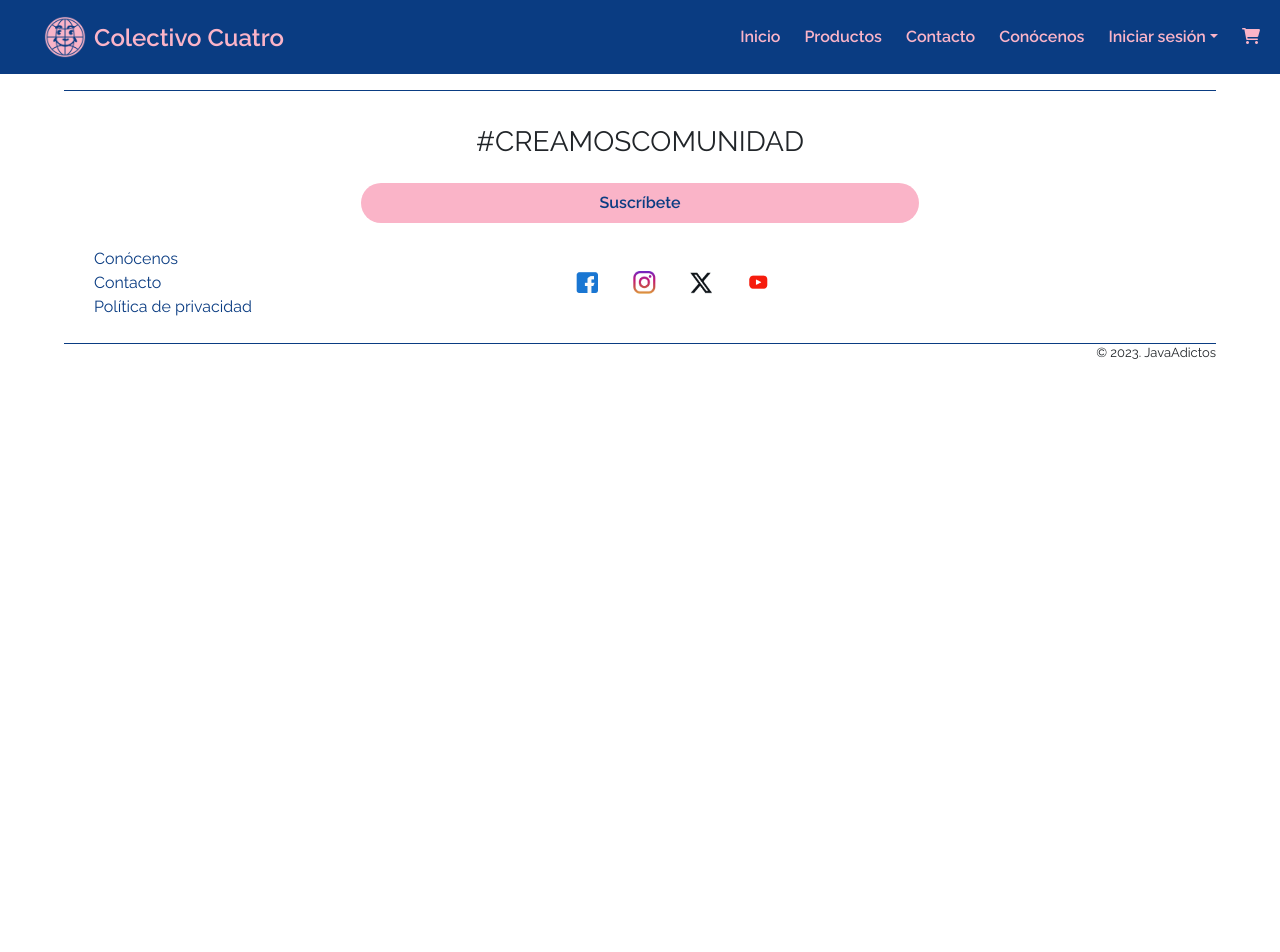
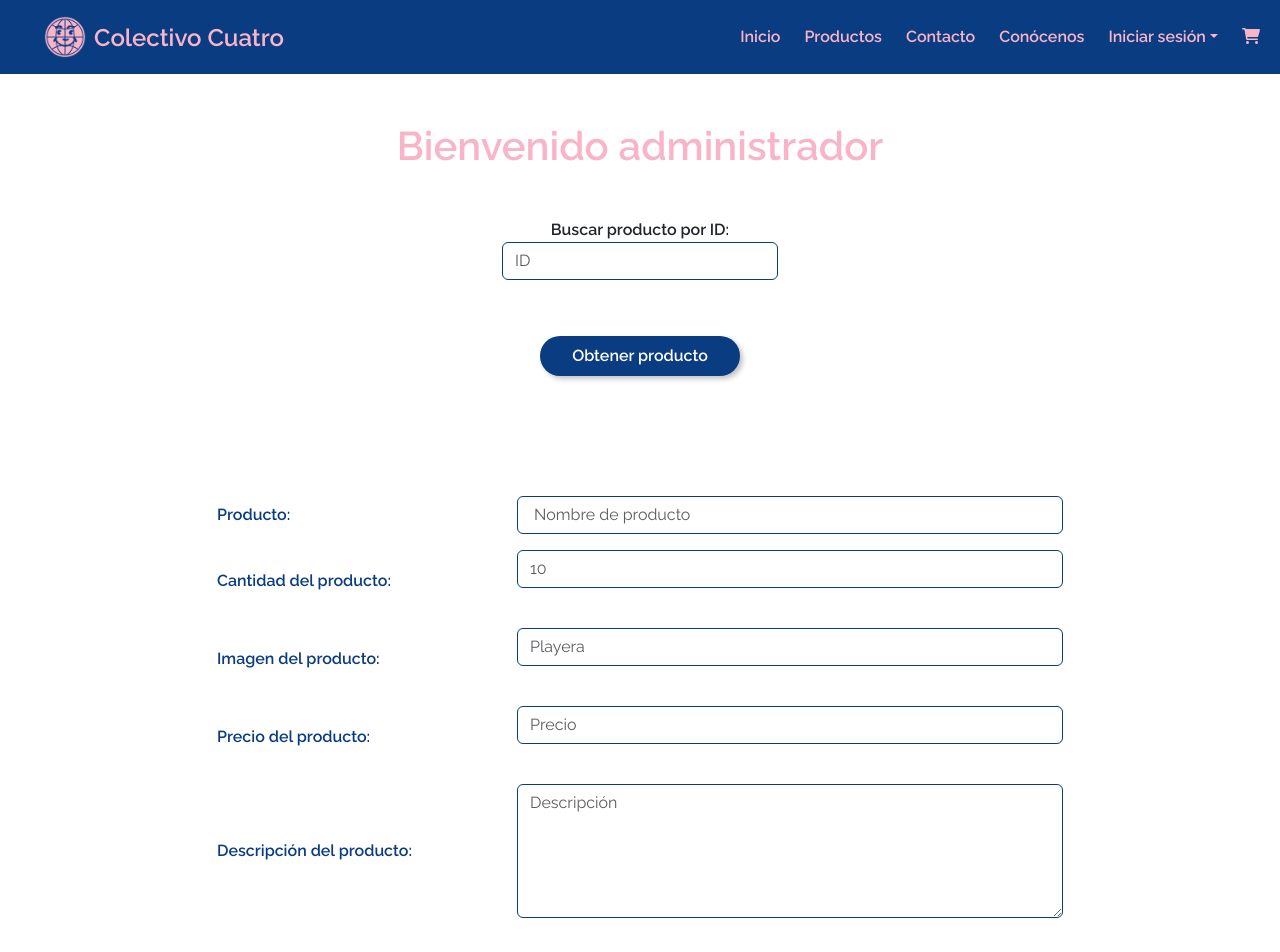
Before and after one commit to LuisRFE0/colectivo-cuatro-react, a React (Vite) app: page /colectivo-cuatro-react/productsform in a window 1280 px wide. Shown: the top 952 px of the page. Before the commit the page ends 800 px from the top, so only its background shows below. Built offline with nearby package versions, Linux system fonts and the light colour scheme.

Commit message:
Creacion del form productos

```diff
--- a/src/App.jsx
+++ b/src/App.jsx
@@ -8,6 +8,7 @@ import { Contact } from "./components/Contact/Contact";
 import { Nosotros } from "./components/AboutUs/Nosotros";
 import { Login } from "./components/Login/Login";
 import Singup from "./components/Login/Singup";
+import { ProductForm } from "./components/ProductForm/ProductForm";
 
 
 export const App = () => {
@@ -25,6 +26,7 @@ export const App = () => {
                     <Route path="/colectivo-cuatro-react/nosotros" element={<Nosotros />} />
                     <Route path="/colectivo-cuatro-react/login" element={<Login />} />
                     <Route path="/colectivo-cuatro-react/singup" element={<Singup />} />
+                    <Route path="/colectivo-cuatro-react/productsform" element={<ProductForm />} />
 
 
 
--- /dev/null
+++ b/src/assets/styles/formProduct.css
@@ -0,0 +1,68 @@
+:root {
+
+    --rosa: #FAB4C8;
+    --amarillo: #FAF0A0;
+    --azul: #0A3C82;
+}
+
+.titulo-admin {
+    color: var(--rosa);
+    font-weight: 700;
+}
+
+.largo-div {
+    width: 300px;
+}
+
+.form-product label {
+    color: var(--azul);
+    font-weight: 700;
+    width: 300px;
+}
+
+.form-product input,
+.form-product textarea,
+.border-input,
+#input-buscar {
+    border: var(--azul) solid 1px;
+}
+
+.id-hidden {
+    display: none;
+}
+
+
+.largo {
+    width: 200px;
+    padding: 8px 16px;
+}
+
+/* .largo-div {
+    justify-content: center;
+} */
+
+.options {
+    justify-content: center;
+}
+
+
+.mensaje-alerta p,
+.alerta-find p {
+    padding: 1rem;
+    border-radius: 20px;
+    font-weight: 700;
+}
+
+#btn-update {
+    display: none;
+}
+
+#btn-delete-product {
+    display: none;
+}
+
+/* Estilos para tabletas */
+@media only screen and (max-width: 768px) {}
+
+/* Estilos para teléfonos móviles */
+@media only screen and (max-width: 480px) {}
--- a/src/components/Header/Header.jsx
+++ b/src/components/Header/Header.jsx
@@ -1,7 +1,7 @@
 import '../../assets/styles/header.css'
 import logo from '../../assets/images/home/logo-carita.png';
 import React, { useEffect, useState } from 'react';
-import { Link, useNavigate, useLocation } from 'react-router-dom';
+import { Link, useLocation } from 'react-router-dom';
 import { hacere, sesionActiva } from '../../assets/js/login/sesionIniciada';
 
 const sesion = sesionActiva();
@@ -49,7 +49,7 @@ export const Header = () => {
                                     <Link to="/colectivo-cuatro-react/contacto" className={url === "/colectivo-cuatro-react/contacto" ? "nav-active" : ""}>Contacto</Link>
                                 </li>
                                 <li className="nav-item">
-                                    <Link Link to="/colectivo-cuatro-react/nosotros" className={url === "/colectivo-cuatro-react/nosotros" ? "nav-active" : ""}>Conócenos</Link>
+                                    <Link to="/colectivo-cuatro-react/nosotros" className={url === "/colectivo-cuatro-react/nosotros" ? "nav-active" : ""}>Conócenos</Link>
                                 </li>
 
 
@@ -60,6 +60,7 @@ export const Header = () => {
                                     </Link>
                                     <ul className="dropdown-menu">
                                         <li id="item-2">Perfil</li>
+                                        <li id="item-2"><Link to="/colectivo-cuatro-react/productsform">Formulario</Link></li>
                                         <li id="item-3"><button className='nav-link color-texto' onClick={redirect}>Cerrar Sesión</button ></li>
                                     </ul>
                                 </li>
--- /dev/null
+++ b/src/components/ProductForm/ProductForm.jsx
@@ -0,0 +1,166 @@
+
+import '../../assets/styles/formProduct.css';
+export const ProductForm = () => {
+
+
+
+
+    return (
+        <>
+
+            <main className=" text  container-fluid">
+                <h1 className="text-center mt-5 titulo-admin">Bienvenido administrador</h1>
+                <section className="buscar row  mt-5 d-flex justify-content-center align-items-center">
+                    <div className="col-sm-12 col-md-4  largo-div">
+                        <label className="col-md-12 text-center" htmlFor="">
+                            Buscar producto por ID:
+                        </label>
+                        <input
+                            className="col-md-12 form-control "
+                            type=" text"
+                            id="input-buscar"
+                            placeholder="ID"
+                        />
+                    </div>
+                    <div className="mt-5 row options">
+                        <button
+                            type="button"
+                            id="btn-gets-product"
+                            className="mx-5 my-2 col-sm-12 col-md-6  btn-view-local border-radius-local no-borde largo"
+                        >
+                            Obtener producto
+                        </button>
+                        <button
+                            type="button"
+                            className="mx-6 my-2 col-sm-12 col-md-6  btn-warning-local border-radius-local no-borde largo"
+                            id="btn-delete-product"
+                        >
+                            Eliminar Productos
+                        </button>
+                    </div>
+                </section>
+                <br />
+                <br />
+                <div className="alerta-find text-center mx-auto " style={{ width: 300 }}>
+                    {" "}
+                </div>
+                <br />
+                <br />
+                <section className=" container form-product ">
+                    <form action=" #">
+                        <div className="row mb-3  d-flex justify-content-center align-items-center ">
+                            <label htmlFor="input-id" className="col-sm-2 col-form-label id-hidden">
+                                ID:
+                            </label>
+                            <div className="col-sm-6">
+                                <input
+                                    type="number"
+                                    className="form-control id-hidden"
+                                    id="input-id"
+                                    disabled=""
+                                    placeholder="ID"
+                                />
+                            </div>
+                        </div>
+                        {/* ********************************************** */}
+                        <div className="row mb-3  d-flex justify-content-center align-items-center ">
+                            <label htmlFor="input-product" className="col-sm-2 col-form-label">
+                                Producto:
+                            </label>
+                            <div className="col-sm-6">
+                                <input
+                                    type="email"
+                                    className="form-control"
+                                    id="input-product"
+                                    placeholder=" Nombre de producto"
+                                />
+                            </div>
+                        </div>
+                        {/* ********************************************** */}
+                        <div className="row mb-3  d-flex justify-content-center align-items-center">
+                            <label className="col-sm-2 col-form-label" htmlFor="">
+                                Cantidad del producto:
+                            </label>
+                            <div className="col-sm-6">
+                                <input
+                                    type="number"
+                                    className="form-control"
+                                    id="input-stock"
+                                    placeholder={10}
+                                />
+                                <br />
+                            </div>
+                        </div>
+                        {/* ********************************************** */}
+                        <div className="row mb-3  d-flex justify-content-center align-items-center">
+                            <label className="col-sm-2 col-form-label" htmlFor="">
+                                Imagen del producto:
+                            </label>
+                            <div className="col-sm-6">
+                                <input
+                                    type="text"
+                                    className="form-control"
+                                    id="input-image"
+                                    placeholder="Playera"
+                                />
+                                <br />
+                            </div>
+                        </div>
+                        {/* ********************************************** */}
+                        <div className="row mb-3  d-flex justify-content-center align-items-center">
+                            <label className="col-sm-2 col-form-label" htmlFor="input-price">
+                                Precio del producto:
+                            </label>
+                            <div className="col-sm-6">
+                                <input
+                                    type="text"
+                                    className="form-control"
+                                    id="input-price"
+                                    placeholder="Precio"
+                                />
+                                <br />
+                            </div>
+                        </div>
+                        {/* ********************************************** */}
+                        <div className="row mb-3  d-flex justify-content-center align-items-center">
+                            <label className="col-sm-2 col-form-label" htmlFor="">
+                                Descripción del producto:
+                            </label>
+                            <div className="col-sm-6">
+                                <textarea
+                                    className="form-control"
+                                    name=""
+                                    id="input-description"
+                                    cols={15}
+                                    rows={5}
+                                    placeholder="Descripción"
+                                    defaultValue={""}
+                                />
+                            </div>
+                        </div>
+                    </form>
+                    <div className="mensaje-alerta mt-5 text-center d-flex justify-content-center align-items-center "></div>
+                </section>
+                <div className="mt-5 row options">
+                    <button
+                        type="button"
+                        id="btn-create"
+                        className="mx-5 my-2 col-sm-12 col-md-6  btn-view-local border-radius-local no-borde largo"
+                    >
+                        Cargar Productos
+                    </button>
+                    <button
+                        type="button"
+                        id="btn-update"
+                        className="mx-6 my-2 col-sm-12 col-md-6  btn-warning-local border-radius-local no-borde largo"
+                    >
+                        Actualizar Productos
+                    </button>
+                </div>
+                <br />
+            </main>
+
+        </>
+
+    )
+}
```
